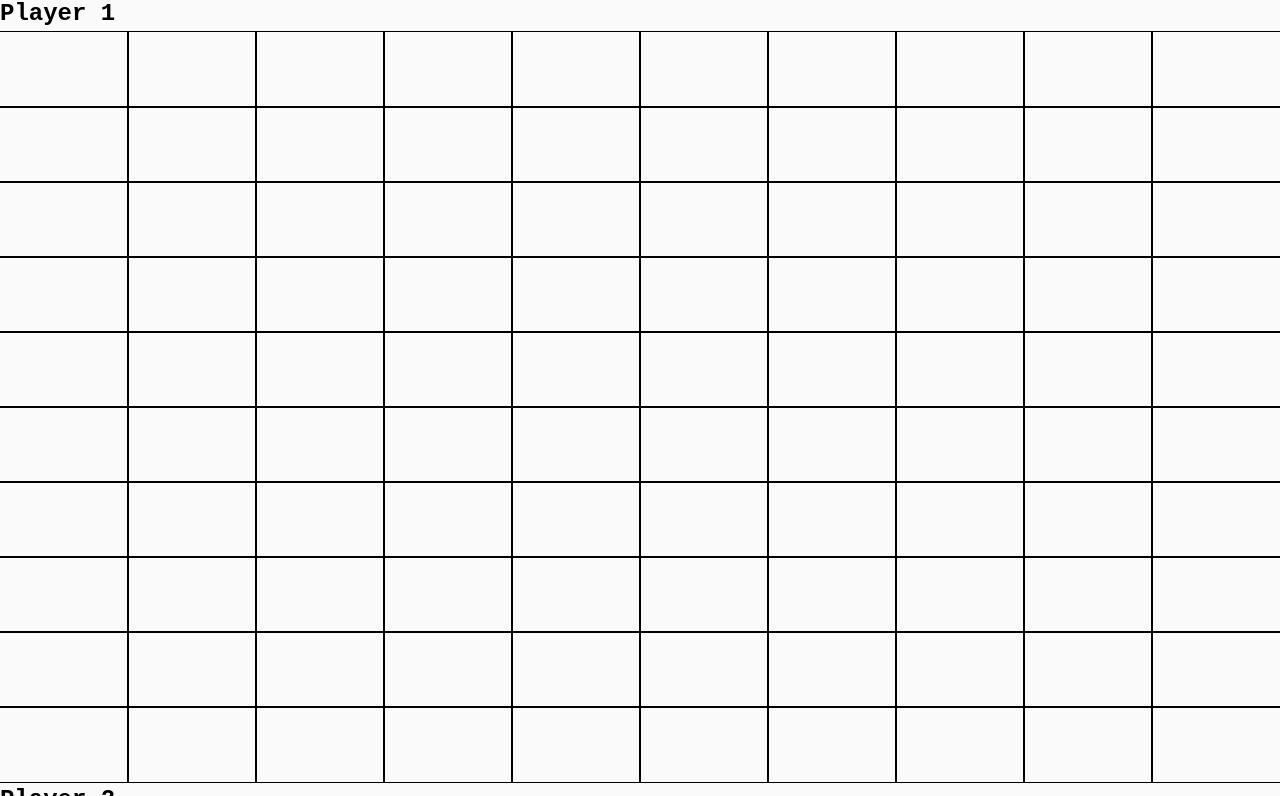
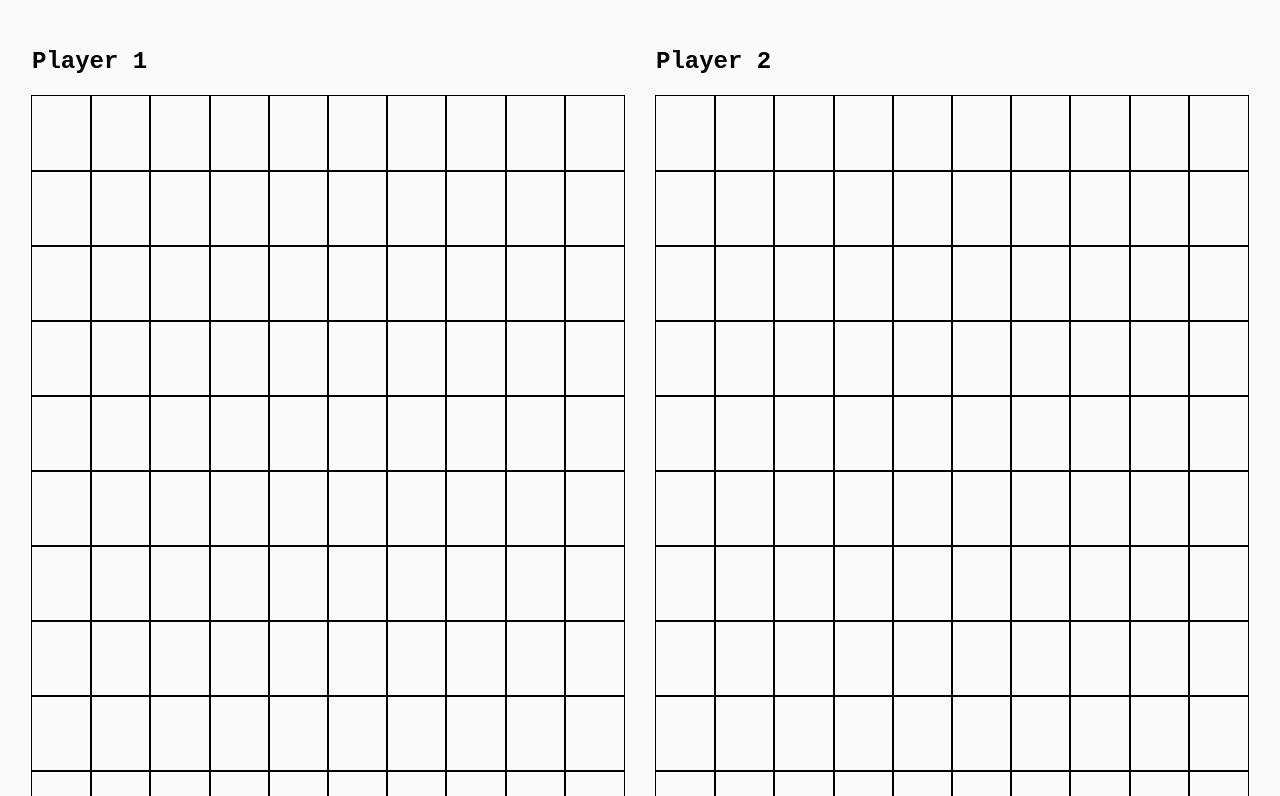
Before and after one commit to AnLaxina/battleship, a website with bundled scripts: page index.html in a window 1280 px wide. Shown: the part 52-848 px from the top of the page. Built offline with nearby package versions, Linux system fonts and the light colour scheme; a web font is replaced by a local one.

Commit message:
feat(main.css): make layout fit battleship aesthetic

```diff
--- a/css/main.css
+++ b/css/main.css
@@ -8,11 +8,29 @@
 }
 
 body {
+    display: flex;
+    flex-direction: column;
+    align-items: center;
+    gap: 1rem;
     font-family: "Nanum Gothic Coding", monospace;
     font-weight: 400;
     font-style: normal;
+    background-color: var(--main-bg-color);
+}
 
-    background-color: var(--main-bg-color);
+main {
+    display: flex;
+    justify-content: center;
+    gap: 2rem;
+    padding: 2rem;
+    width: 100%;
+}
+
+.board-wrapper {
+    display: flex;
+    flex-direction: column;
+    gap: 1rem;
+    width: 100%;
 }
 
 .gameboard {
```
